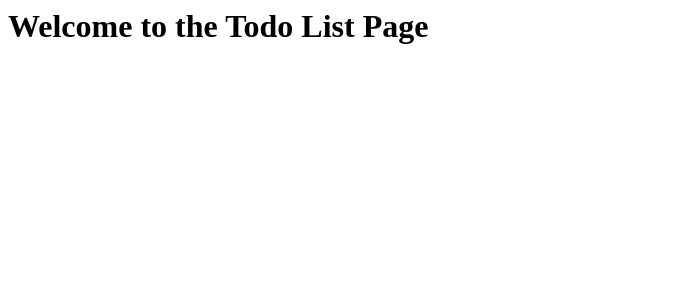
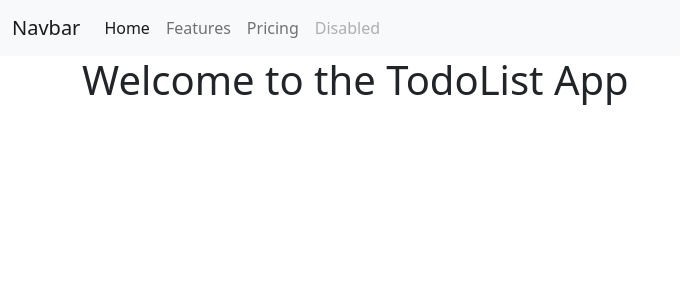
Before and after one commit to Anup81/Task-Sathi, a Django app: page /todolist/ in a window 1280 px wide. Shown: the top 300 px of the page, without its empty margins (0-680 px from the left). Run offline with Django 4.2, Linux system fonts and the light colour scheme.

Commit message:
Navbar with Boostrap Installed

```diff
--- a/todolist_app/templates/todolist.html
+++ b/todolist_app/templates/todolist.html
@@ -1 +1,57 @@
-<h1>Welcome to the Todo List Page</h1>
+<!DOCTYPE html>
+<html lang="en">
+  <head>
+    <meta charset="utf-8" />
+    <meta name="viewport" content="width=device-width, initial-scale=1" />
+    <title>TodoList Manager - TaskSathi</title>
+    <link
+      href="https://cdn.jsdelivr.net/npm/bootstrap@5.2.0-beta1/dist/css/bootstrap.min.css"
+      rel="stylesheet"
+      integrity="sha384-0evHe/X+R7YkIZDRvuzKMRqM+OrBnVFBL6DOitfPri4tjfHxaWutUpFmBp4vmVor"
+      crossorigin="anonymous"
+    />
+
+    <nav class="navbar navbar-expand-lg bg-light">
+      <div class="container-fluid">
+        <a class="navbar-brand" href="#">Navbar</a>
+        <button
+          class="navbar-toggler"
+          type="button"
+          data-bs-toggle="collapse"
+          data-bs-target="#navbarNav"
+          aria-controls="navbarNav"
+          aria-expanded="false"
+          aria-label="Toggle navigation"
+        >
+          <span class="navbar-toggler-icon"></span>
+        </button>
+        <div class="collapse navbar-collapse" id="navbarNav">
+          <ul class="navbar-nav">
+            <li class="nav-item">
+              <a class="nav-link active" aria-current="page" href="#">Home</a>
+            </li>
+            <li class="nav-item">
+              <a class="nav-link" href="#">Features</a>
+            </li>
+            <li class="nav-item">
+              <a class="nav-link" href="#">Pricing</a>
+            </li>
+            <li class="nav-item">
+              <a class="nav-link disabled">Disabled</a>
+            </li>
+          </ul>
+        </div>
+      </div>
+    </nav>
+  </head>
+  <body>
+    <div class="container">
+      <h1>Welcome to the TodoList App</h1>
+    </div>
+    <script
+      src="https://cdn.jsdelivr.net/npm/bootstrap@5.2.0-beta1/dist/js/bootstrap.bundle.min.js"
+      integrity="sha384-pprn3073KE6tl6bjs2QrFaJGz5/SUsLqktiwsUTF55Jfv3qYSDhgCecCxMW52nD2"
+      crossorigin="anonymous"
+    ></script>
+  </body>
+</html>
```
